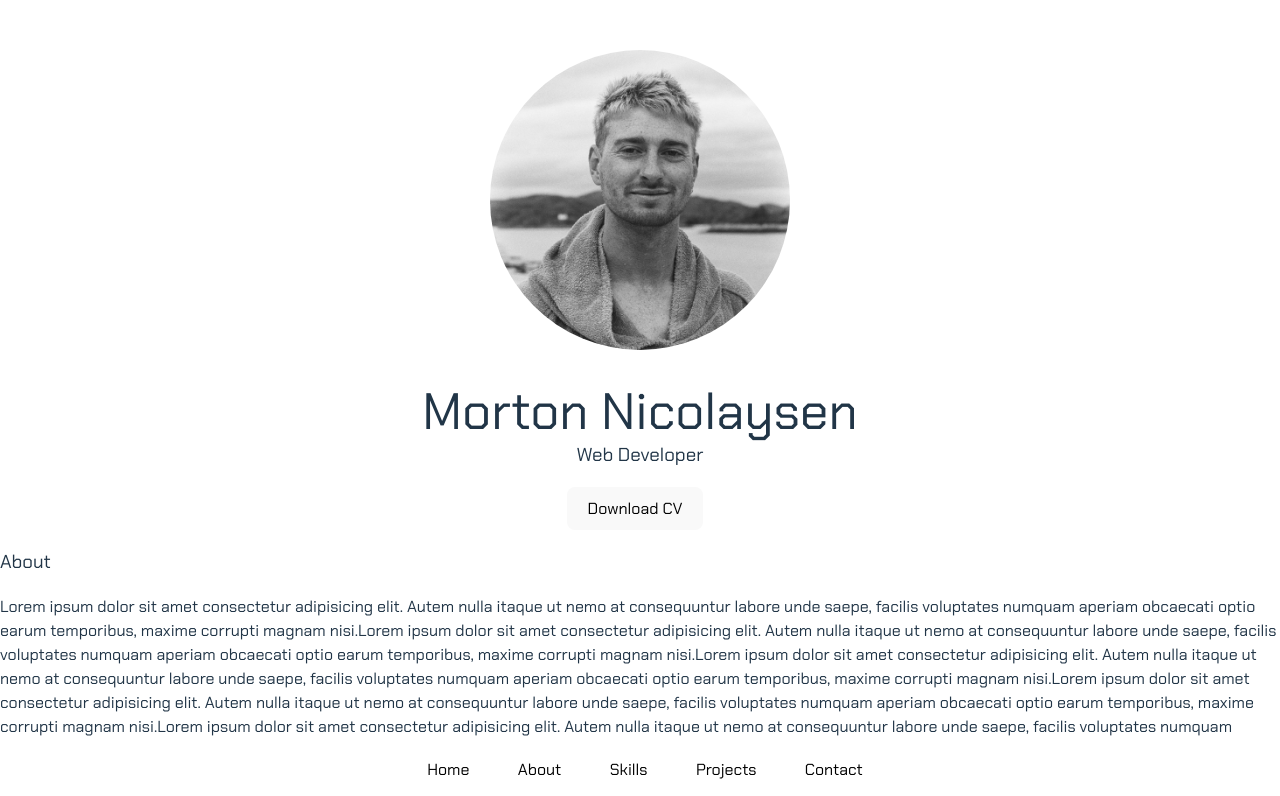
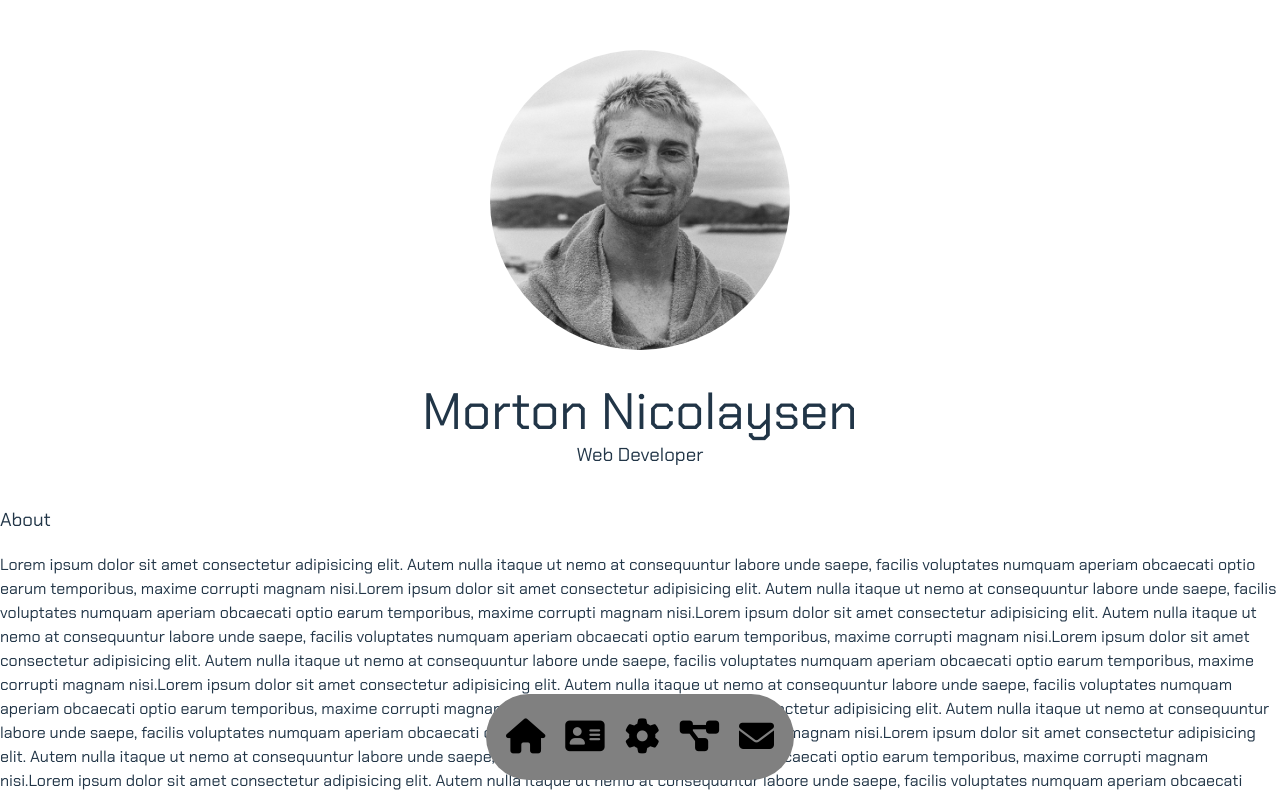
Before and after one commit to MNicolaysen/portfolio-site, a React (Vite) app in the folder portfolio-site/: page / in a window 1280 px wide. Shown: the top 796 px of the page. Built offline with nearby package versions, Linux system fonts and the light colour scheme.

Commit message:
navbar edit

```diff
--- a/portfolio-site/index.html
+++ b/portfolio-site/index.html
@@ -3,6 +3,7 @@
   <head>
     <meta charset="UTF-8" />
     <link rel="preconnect" href="https://fonts.googleapis.com">
+    <script src="https://kit.fontawesome.com/bde74a8f1b.js" crossorigin="anonymous"></script>
     <link rel="preconnect" href="https://fonts.gstatic.com" crossorigin>
     <meta name="viewport" content="width=device-width, initial-scale=1">
     <link href="https://fonts.googleapis.com/css2?family=Chakra+Petch&display=swap" rel="stylesheet">
--- a/portfolio-site/src/components/Header.jsx
+++ b/portfolio-site/src/components/Header.jsx
@@ -6,7 +6,6 @@ export default function Header() {
       <img className="profile-pic" src="./src/images/db099441-213f-46a9-81c0-97d76adb2c6f.JPG" alt="profile-pic" />
       <h1 className="heading">Morton Nicolaysen</h1>
       <h3 className="subheading">Web Developer</h3>
-        <button className="btn">Download CV</button>
     </div>
   );
 }
--- a/portfolio-site/src/components/Navbar.css
+++ b/portfolio-site/src/components/Navbar.css
@@ -5,17 +5,21 @@
   width: 100%;
   display: flex;
   justify-content: center;
-  padding: 10px;
-  background-color: #ffffff;
+  background-color: transparent;
 }
 
 .navbar-container {
+  padding: 10px;
   display: flex;
   align-items: center;
+  margin-bottom: 20px;
+  border-radius: 50px;
+  background-color: grey;
 }
 
 .navbar-btn {
-  margin-right: 10px;
+  padding: 10px 10px;
+  font-size: 35px;
   background-color: transparent;
   border-style: none;
 }
@@ -23,7 +27,3 @@
 .navbar-btn:hover {
   color: red;
 }
-
-body {
-  margin-bottom: 50px; /* Adjust the value to match the height of the navbar */
-}
--- a/portfolio-site/src/components/Navbar.jsx
+++ b/portfolio-site/src/components/Navbar.jsx
@@ -4,11 +4,21 @@ export default function Navbar() {
   return (
     <div className="navbar">
       <div className="navbar-container">
-        <button className="navbar-btn">Home</button>
-        <button className="navbar-btn">About</button>
-        <button className="navbar-btn">Skills</button>
-        <button className="navbar-btn">Projects</button>
-        <button className="navbar-btn">Contact</button>
+        <button className="navbar-btn">
+        <i className="fa-solid fa-house"></i>
+        </button>
+        <button className="navbar-btn">
+          <i className="fa-solid fa-address-card"></i>
+        </button>
+        <button className="navbar-btn">
+        <i className="fa-solid fa-gear"></i>
+        </button>
+        <button className="navbar-btn">
+          <i className="fa-solid fa-diagram-project"></i>
+        </button>
+        <button className="navbar-btn">
+          <i className="fa-solid fa-envelope"></i>
+        </button>
       </div>
     </div>
   );
```
